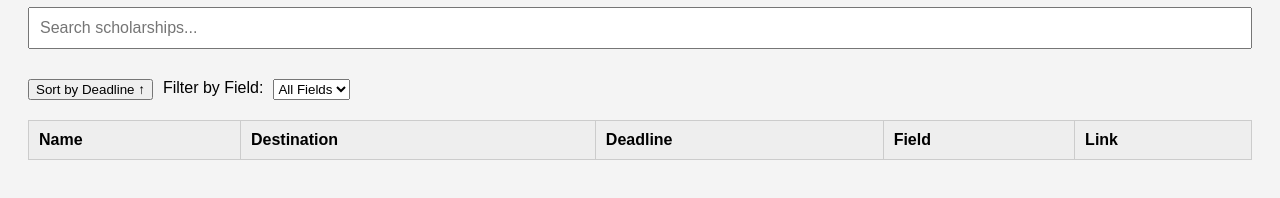
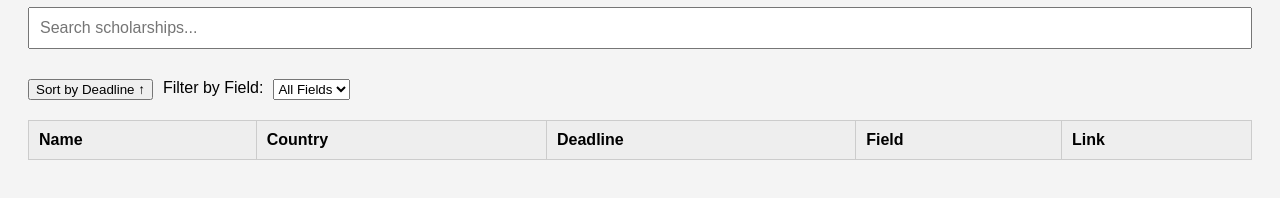
Before and after one commit to jackforce08/libya-scholarships, a plain HTML site: page index.html in a window 1280 px wide. Shown: the part 130-328 px from the top of the page. Drawn offline with nearby package versions, Linux system fonts and the light colour scheme; no server answers.

Commit message:
Update index.html

```diff
--- a/index.html
+++ b/index.html
@@ -20,11 +20,11 @@
 <table id="scholarship-table">
   <thead>
     <tr>
-      <th id="header-name">Name</th>
-      <th id="header-destination">Destination</th>
-      <th id="header-deadline">Deadline</th>
-      <th id="header-field">Field</th>
-      <th id="header-link">Link</th>
+      <th>Name</th>
+      <th>Country</th>
+      <th>Deadline</th>
+      <th>Field</th>
+      <th>Link</th>
     </tr>
   </thead>
   <tbody></tbody>
```
